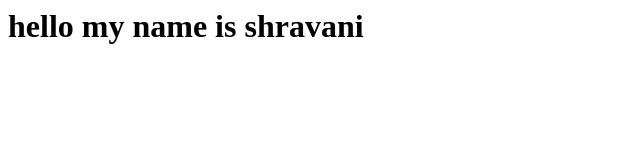
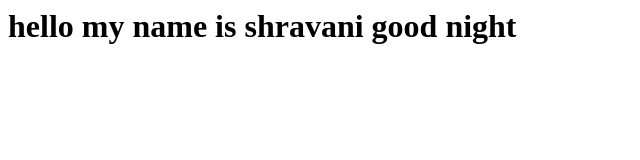
Before and after one commit to Shravani1603/Freestyle-project, a plain HTML site: page index.html in a window 1280 px wide. Shown: the whole page, without its empty margins (0-640 px from the left). Drawn offline with Linux system fonts and the light colour scheme.

Commit message:
this is day3 work

```diff
--- a/index.html
+++ b/index.html
@@ -1 +1 @@
-<h1> hello my name is shravani</h1>
+<h1> hello my name is shravani good night </h1>
```
